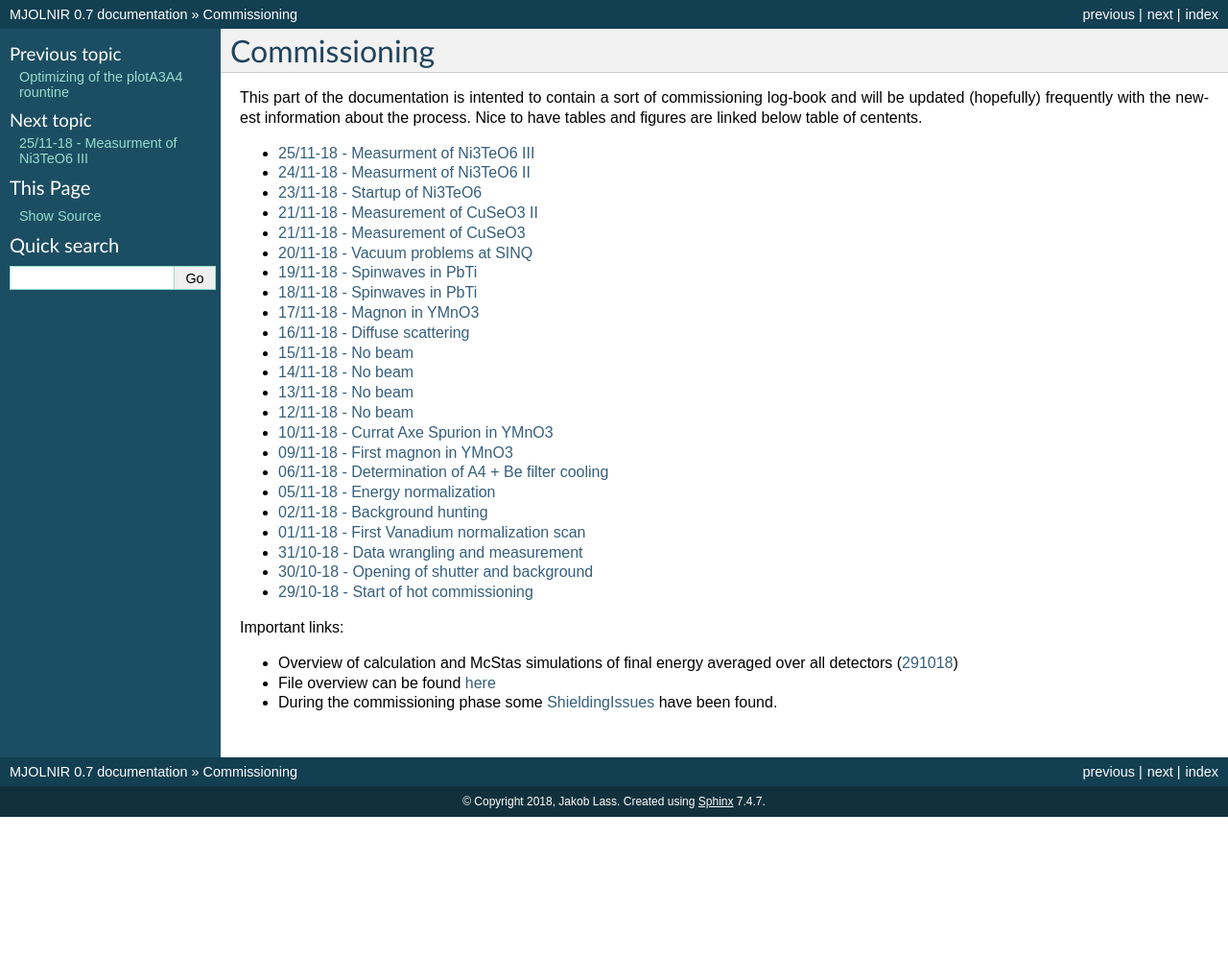
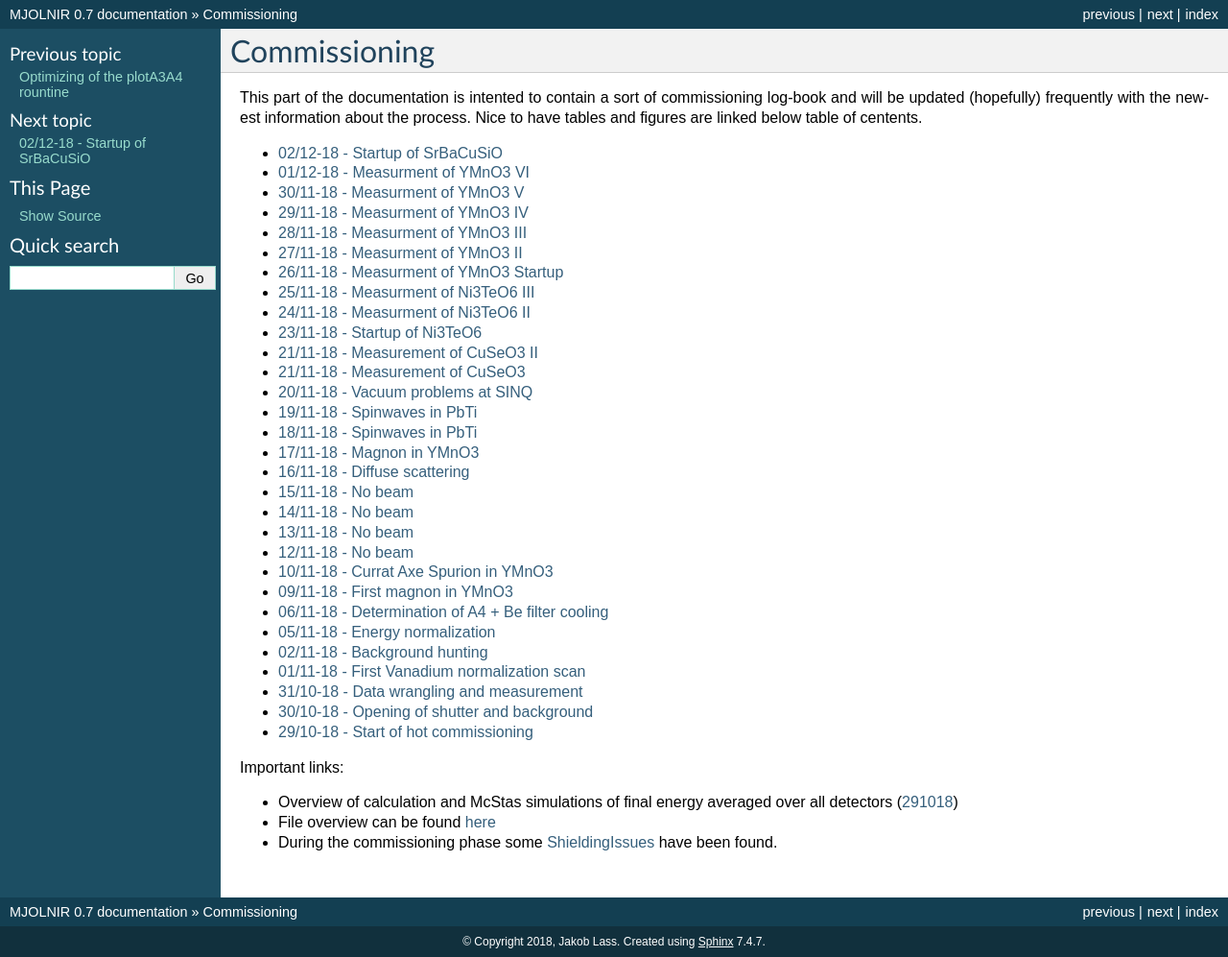
Before and after one commit to MJOLNIRPackage/MJOLNIR, a Sphinx documentation site: the page built from docs/Commissioning/Commissioning.rst, in a window 1280 px wide. Shown: the whole page at 96% size. Built offline with Sphinx 7.4.7, drawn with Linux system fonts in a browser that asks for light colours; before the commit the page ends 900 px from its top, so only the background shows below that.

Commit message:
Update commissioning and add data

```diff
--- /dev/null
+++ b/docs/Commissioning/011218.rst
@@ -0,0 +1,4 @@
+01/12-18 - Measurment of YMnO3 VI
+^^^^^^^^^^^^^^^^^^^^^^^^^^^^^^^^^
+
+Continuation of YMnO3 measurements.
--- /dev/null
+++ b/docs/Commissioning/021218.rst
@@ -0,0 +1,4 @@
+02/12-18 - Startup of SrBaCuSiO
+^^^^^^^^^^^^^^^^^^^^^^^^^^^^^^^^^^
+
+Startup of  SrBaCuSiO measurements.
--- /dev/null
+++ b/docs/Commissioning/261118.rst
@@ -0,0 +1,4 @@
+26/11-18 - Measurment of YMnO3 Startup
+^^^^^^^^^^^^^^^^^^^^^^^^^^^^^^^^^^^^^^
+
+Start of YMnO3 measurements.
--- /dev/null
+++ b/docs/Commissioning/271118.rst
@@ -0,0 +1,4 @@
+27/11-18 - Measurment of YMnO3 II
+^^^^^^^^^^^^^^^^^^^^^^^^^^^^^^^^^
+
+Continuation of YMnO3 measurements.
--- /dev/null
+++ b/docs/Commissioning/281118.rst
@@ -0,0 +1,4 @@
+28/11-18 - Measurment of YMnO3 III
+^^^^^^^^^^^^^^^^^^^^^^^^^^^^^^^^^^
+
+Continuation of YMnO3 measurements.
--- /dev/null
+++ b/docs/Commissioning/291118.rst
@@ -0,0 +1,4 @@
+29/11-18 - Measurment of YMnO3 IV
+^^^^^^^^^^^^^^^^^^^^^^^^^^^^^^^^^
+
+Continuation of YMnO3 measurements.
--- /dev/null
+++ b/docs/Commissioning/301118.rst
@@ -0,0 +1,4 @@
+30/11-18 - Measurment of YMnO3 V
+^^^^^^^^^^^^^^^^^^^^^^^^^^^^^^^^
+
+Continuation of YMnO3 measurements.
```
Also changed, not shown: docs/Commissioning/191118.rst (+11 -1 lines), docs/Commissioning/Commissioning.rst (+7 -0 lines), docs/Commissioning/PbTi.png (added), docs/Commissioning/PbTi2.png (added), 2 other files.
